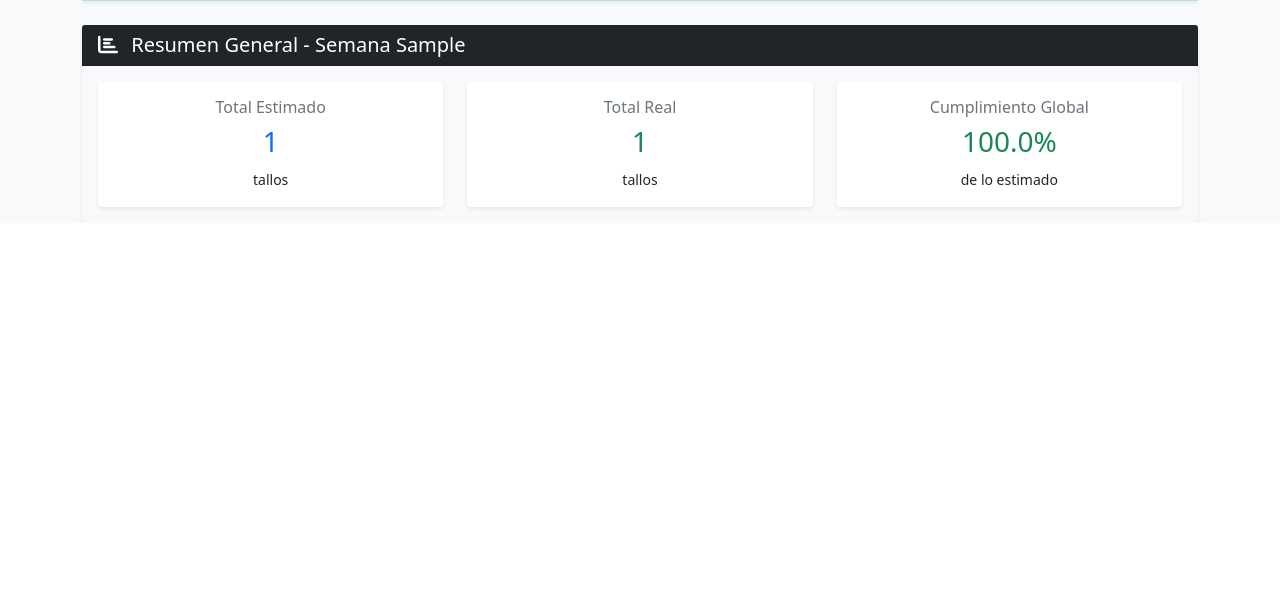
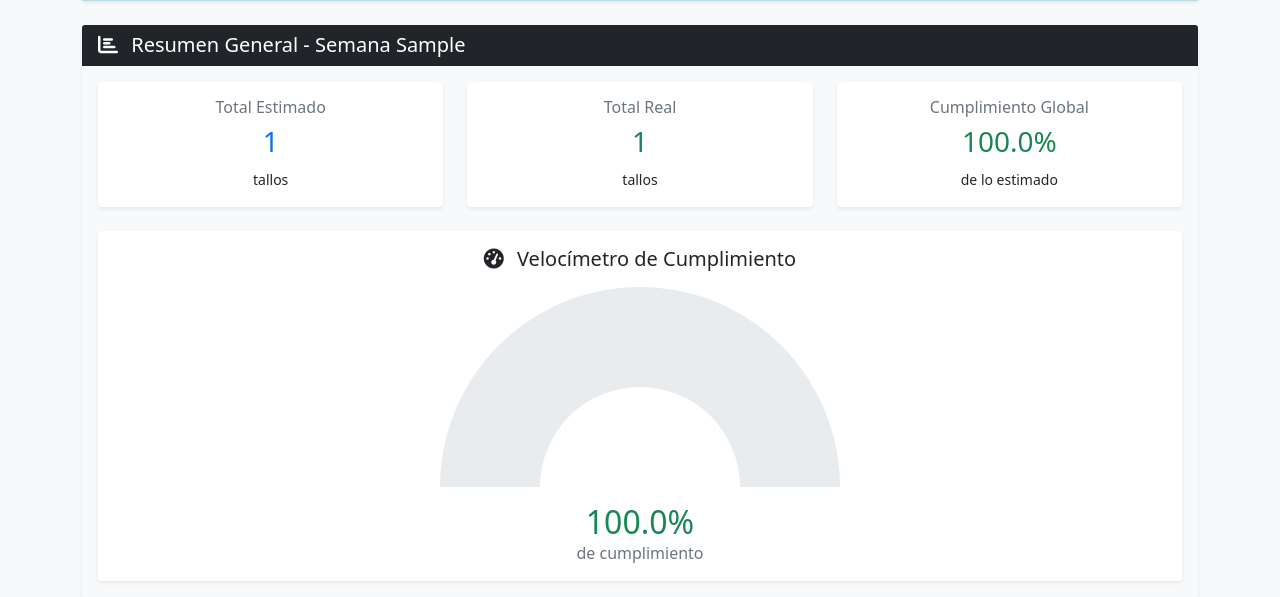
Before and after one commit to renealejo96/cosecha-app, a Flask app: template templates/estimados.html in a window 1280 px wide. Shown: the part 654-1251 px from the top of the page. Before the commit the page ends 877 px from the top, so only its background shows below. Run offline with Flask 3, Linux system fonts and the light colour scheme; the template is opened without the code that fills it: most values are stand-ins (such as "Sample title", 1, 10 or a date in 2020); some libraries are stand-ins or nearby versions.

Commit message:
Agregar velocímetro de cumplimiento en página de estimados

```diff
--- a/templates/estimados.html
+++ b/templates/estimados.html
@@ -287,6 +287,7 @@
                                     {{ cumplimiento_global }}%
                                 </h3>
                             {% else %}
+                                {% set cumplimiento_global = 0 %}
                                 <h3 class="text-muted">-</h3>
                             {% endif %}
                             <small>de lo estimado</small>
@@ -294,6 +295,31 @@
                     </div>
                 </div>
             </div>
+
+            <!-- Velocímetro de Cumplimiento -->
+            {% if total_estimado_global > 0 %}
+            <div class="row mt-4">
+                <div class="col-12">
+                    <div class="card">
+                        <div class="card-body text-center">
+                            <h5 class="mb-3">
+                                <i class="fas fa-tachometer-alt me-2"></i>
+                                Velocímetro de Cumplimiento
+                            </h5>
+                            <div style="max-width: 400px; margin: 0 auto;">
+                                <canvas id="gaugeChart"></canvas>
+                            </div>
+                            <div class="mt-3">
+                                <h2 class="mb-0 {% if cumplimiento_global >= 100 %}text-success{% elif cumplimiento_global >= 75 %}text-info{% elif cumplimiento_global >= 50 %}text-warning{% else %}text-danger{% endif %}">
+                                    {{ cumplimiento_global }}%
+                                </h2>
+                                <p class="text-muted mb-0">de cumplimiento</p>
+                            </div>
+                        </div>
+                    </div>
+                </div>
+            </div>
+            {% endif %}
         </div>
     </div>
 
@@ -307,9 +333,51 @@
 {% endblock %}
 
 {% block scripts %}
+<script src="https://cdn.jsdelivr.net/npm/chart.js"></script>
 <script>
 // Datos de variedades por producto
 const productosConVariedades = {{ productos_con_variedades|tojson|safe }};
+
+{% if datos_por_producto and (datos_por_producto|sum(attribute='total_estimado')) > 0 %}
+// Crear velocímetro de cumplimiento
+const cumplimientoGlobal = {{ cumplimiento_global|default(0) }};
+
+const gaugeData = {
+    datasets: [{
+        data: [cumplimientoGlobal, 100 - cumplimientoGlobal],
+        backgroundColor: [
+            cumplimientoGlobal >= 100 ? '#28a745' :
+            cumplimientoGlobal >= 75 ? '#17a2b8' :
+            cumplimientoGlobal >= 50 ? '#ffc107' : '#dc3545',
+            '#e9ecef'
+        ],
+        borderWidth: 0,
+        circumference: 180,
+        rotation: 270
+    }]
+};
+
+const gaugeOptions = {
+    responsive: true,
+    maintainAspectRatio: true,
+    aspectRatio: 2,
+    plugins: {
+        legend: {
+            display: false
+        },
+        tooltip: {
+            enabled: false
+        }
+    }
+};
+
+const ctx = document.getElementById('gaugeChart').getContext('2d');
+new Chart(ctx, {
+    type: 'doughnut',
+    data: gaugeData,
+    options: gaugeOptions
+});
+{% endif %}
 
 function cargarVariedades() {
     const productoSelect = document.getElementById('producto_maestro_select');
```
